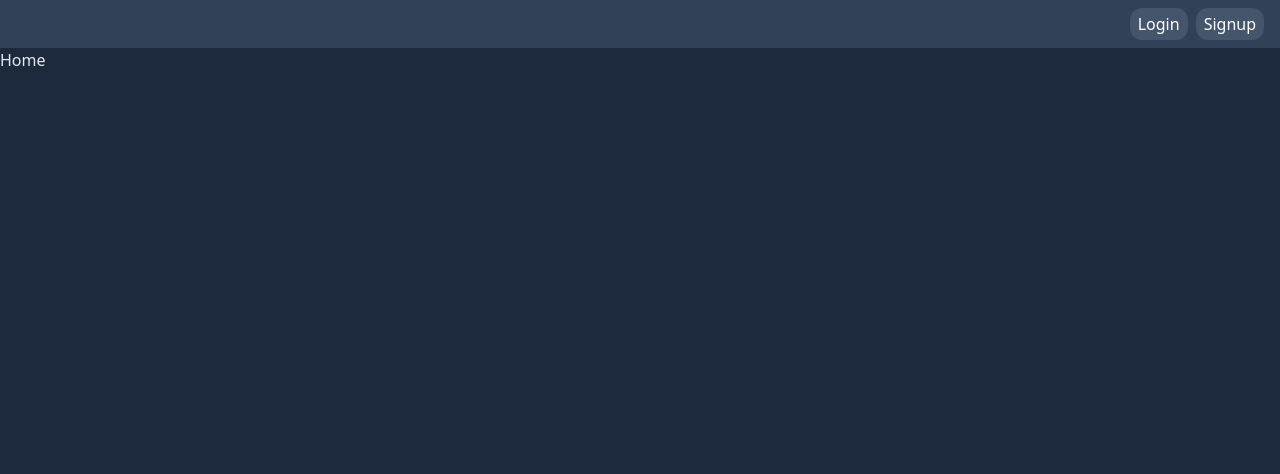
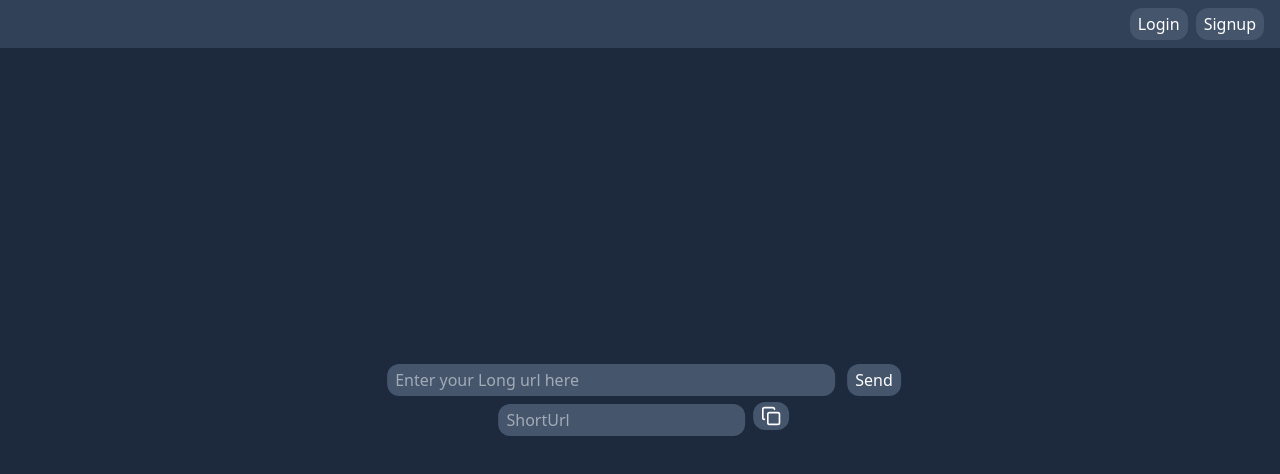
Before and after one commit to abvsng/LinkShort-w-analytics, a React (Vite) app in the folder temp-front/: page / in a window 1280 px wide. Shown: the top 474 px of the page. Built offline with nearby package versions, Linux system fonts and the light colour scheme.

Commit message:
HomePage-tempUsers

```diff
--- a/temp-front/package.json
+++ b/temp-front/package.json
@@ -13,6 +13,7 @@
     "@auth0/auth0-react": "^2.6.0",
     "@reduxjs/toolkit": "^2.9.0",
     "@tailwindcss/vite": "^4.1.14",
+    "lucide-react": "^0.545.0",
     "react": "^19.1.1",
     "react-dom": "^19.1.1",
     "react-redux": "^9.2.0",
--- a/temp-front/src/Pages/HomePage.jsx
+++ b/temp-front/src/Pages/HomePage.jsx
@@ -1,3 +1,55 @@
+import React from "react";
+import { Copy } from "lucide-react";
 export default function HomePage() {
-  return <>Home</>;
+  const tinyRef = React.useRef(null);
+  const longRef = React.useRef(null);
+  const handleSend = async () => {
+    const res = await fetch("http://localhost:3000/api/shorten-temp", {
+      method: "POST",
+      headers: {
+        "Content-Type": "application/json",
+      },
+      body: JSON.stringify({
+        url: longRef.current.value,
+      }),
+    });
+    const data = await res.json();
+    if (data.success === false) {
+      alert(data.message);
+      return;
+    }
+    tinyRef.current.value = data.tinyUrl;
+  };
+  return (
+    <>
+      <div className=" flex flex-col items-center justify-center fixed transform -translate-x-1/2 -translate-y-1/2 top-1/2 left-1/2 ">
+        <div>
+          <input
+            ref={longRef}
+            type="text"
+            placeholder="Enter your Long url here"
+            className="min-w-[35vw]"
+          />{" "}
+          <button onClick={handleSend}>Send</button>
+        </div>
+        <div className="">
+          <input
+            ref={tinyRef}
+            type="text"
+            readOnly
+            placeholder="ShortUrl"
+            className=" caret-transparent"
+          />
+          <button
+            className=" font-mono"
+            onClick={() => {
+              navigator.clipboard.writeText(tinyRef.current.value);
+            }}
+          >
+            <Copy size={20} strokeWidth={2} />
+          </button>
+        </div>
+      </div>
+    </>
+  );
 }
```
Also changed, not shown: 1 other file (tests, documents, lock files or other folders).
